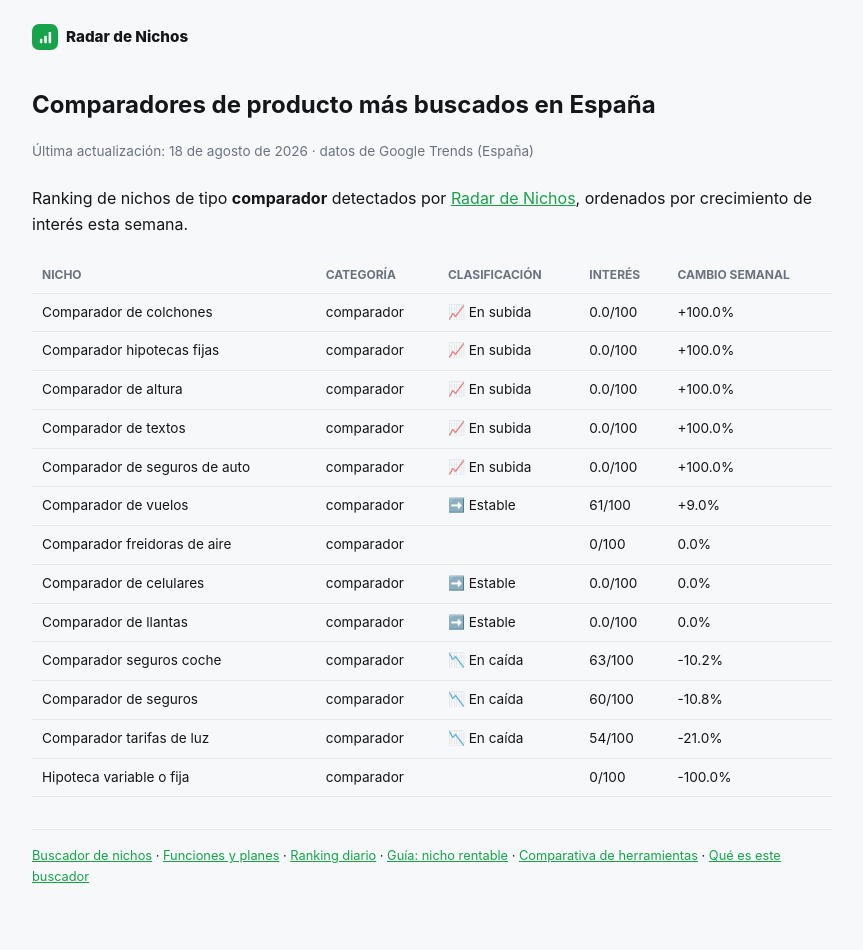
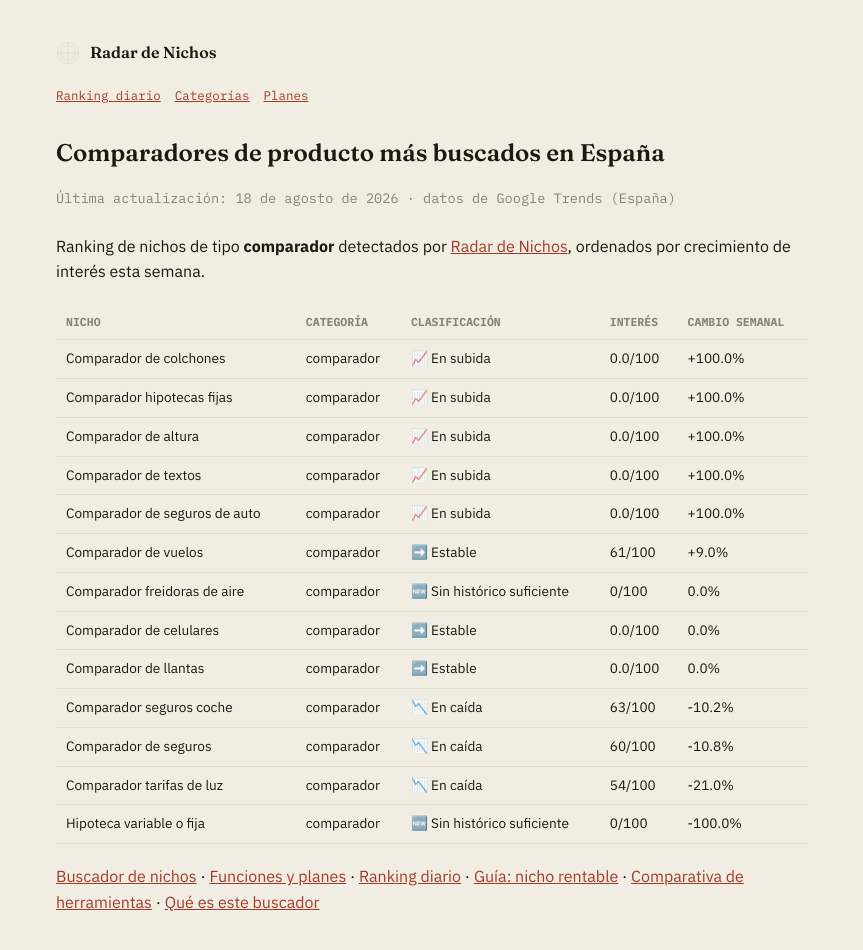
Before and after one commit to antonioarancenavio-lang/nichos, a website: page nichos-comparador.html in a window 1280 px wide. Shown: the whole page, without its empty margins (208-1071 px from the left). Before the commit the page ends 911 px from the top, so only its background shows below. Drawn offline with Linux system fonts and the light colour scheme.

Commit message:
Add files via upload

```diff
--- a/nichos-comparador.html
+++ b/nichos-comparador.html
@@ -12,31 +12,38 @@
 <meta property="og:description" content="Ranking actualizado a diario, con datos reales de Google Trends España.">
 <meta property="og:url" content="https://TU-DOMINIO-AQUI/nichos-comparador.html">
 <meta property="og:image" content="https://TU-DOMINIO-AQUI/og-image.png">
+<link rel="preconnect" href="https://fonts.googleapis.com">
+<link rel="preconnect" href="https://fonts.gstatic.com" crossorigin>
+<link href="https://fonts.googleapis.com/css2?family=Fraunces:opsz,wght@9..144,500;9..144,600;9..144,700&family=IBM+Plex+Mono:wght@400;600;700&family=IBM+Plex+Sans:wght@400;500;600;700&display=swap" rel="stylesheet">
+<link rel="stylesheet" href="/styles.css">
+<link rel="icon" type="image/png" sizes="32x32" href="/favicon-32.png">
+<meta name="theme-color" content="#a33b2b">
 <style>
-  body { font-family: -apple-system, sans-serif; background: #f7f8fa; color: #14161a; margin: 0; padding: 24px; line-height: 1.6; }
-  .wrap { max-width: 800px; margin: 0 auto; }
-  h1 { font-size: 1.5rem; }
-  .updated { color: #6b7280; font-size: 0.85rem; margin-bottom: 24px; }
+  .content-wrap { max-width: 800px; margin: 0 auto; padding: 40px 24px; line-height: 1.6; }
+  .content-wrap h1 { font-family: var(--font-display); font-size: 1.5rem; font-weight: 600; }
+  .updated { color: var(--ink-faint); font-size: 0.85rem; margin-bottom: 24px; font-family: var(--font-mono); }
   table { width: 100%; border-collapse: collapse; margin: 20px 0; font-size: 0.85rem; }
-  th, td { text-align: left; padding: 8px 10px; border-bottom: 1px solid #e5e7eb; }
-  th { color: #6b7280; font-size: 0.75rem; text-transform: uppercase; }
-  a { color: #16a34a; }
-  footer { margin-top: 32px; padding-top: 16px; border-top: 1px solid #e5e7eb; font-size: 0.8rem; }
-
-  .brand-strip-link { display:inline-flex; align-items:center; gap:8px; text-decoration:none; color:#14161a; font-weight:800; font-size:0.95rem; margin-bottom:20px; }
-  .brand-strip-logo { width:26px; height:26px; border-radius:7px; background:#16a34a; display:flex; align-items:center; justify-content:center; flex-shrink:0; }
-
+  th, td { text-align: left; padding: 8px 10px; border-bottom: 1px solid var(--border-soft); }
+  th { color: var(--ink-faint); font-size: 0.72rem; text-transform: uppercase; font-family: var(--font-mono); }
 </style>
 </head>
 <body>
-<div class="wrap">
+<div class="content-wrap">
 
   <a href="/" class="brand-strip-link">
-    <span class="brand-strip-logo">
-      <svg width="15" height="15" viewBox="0 0 24 24" fill="none"><rect x="3" y="14" width="4" height="7" rx="1" fill="white"/><rect x="10" y="9" width="4" height="12" rx="1" fill="white"/><rect x="17" y="3" width="4" height="18" rx="1" fill="white"/></svg>
-    </span>
+    <svg width="24" height="24" viewBox="0 0 100 100">
+      <circle cx="50" cy="50" r="44" class="radar-ring"/>
+      <circle cx="50" cy="50" r="29" class="radar-ring"/>
+      <line x1="6" y1="50" x2="94" y2="50" class="radar-crosshair"/>
+      <line x1="50" y1="6" x2="50" y2="94" class="radar-crosshair"/>
+    </svg>
     Radar de Nichos
   </a>
+  <div style="display:flex; gap:14px; margin-bottom:28px; font-family:var(--font-mono); font-size:0.78rem;">
+    <a href="/tendencias.html">Ranking diario</a>
+    <a href="/categorias.html">Categorías</a>
+    <a href="/planes.html">Planes</a>
+  </div>
 
   <h1>Comparadores de producto más buscados en España</h1>
   <div class="updated">Última actualización: 18 de agosto de 2026 · datos de Google Trends (España)</div>
@@ -89,7 +96,7 @@
         <tr>
           <td>Comparador freidoras de aire</td>
           <td>comparador</td>
-          <td></td>
+          <td>🆕 Sin histórico suficiente</td>
           <td>0/100</td>
           <td>0.0%</td>
         </tr>
@@ -131,7 +138,7 @@
         <tr>
           <td>Hipoteca variable o fija</td>
           <td>comparador</td>
-          <td></td>
+          <td>🆕 Sin histórico suficiente</td>
           <td>0/100</td>
           <td>-100.0%</td>
         </tr></tbody>
```
Also changed, not shown: categorias.html (+19 -13 lines), nichos-calculadora.html (+23 -16 lines), nichos-meta.html (+23 -16 lines), nichos-plantilla.html (+24 -17 lines), nichos-tramite.html (+23 -16 lines), tendencias.html (+25 -16 lines), 1 other file.
